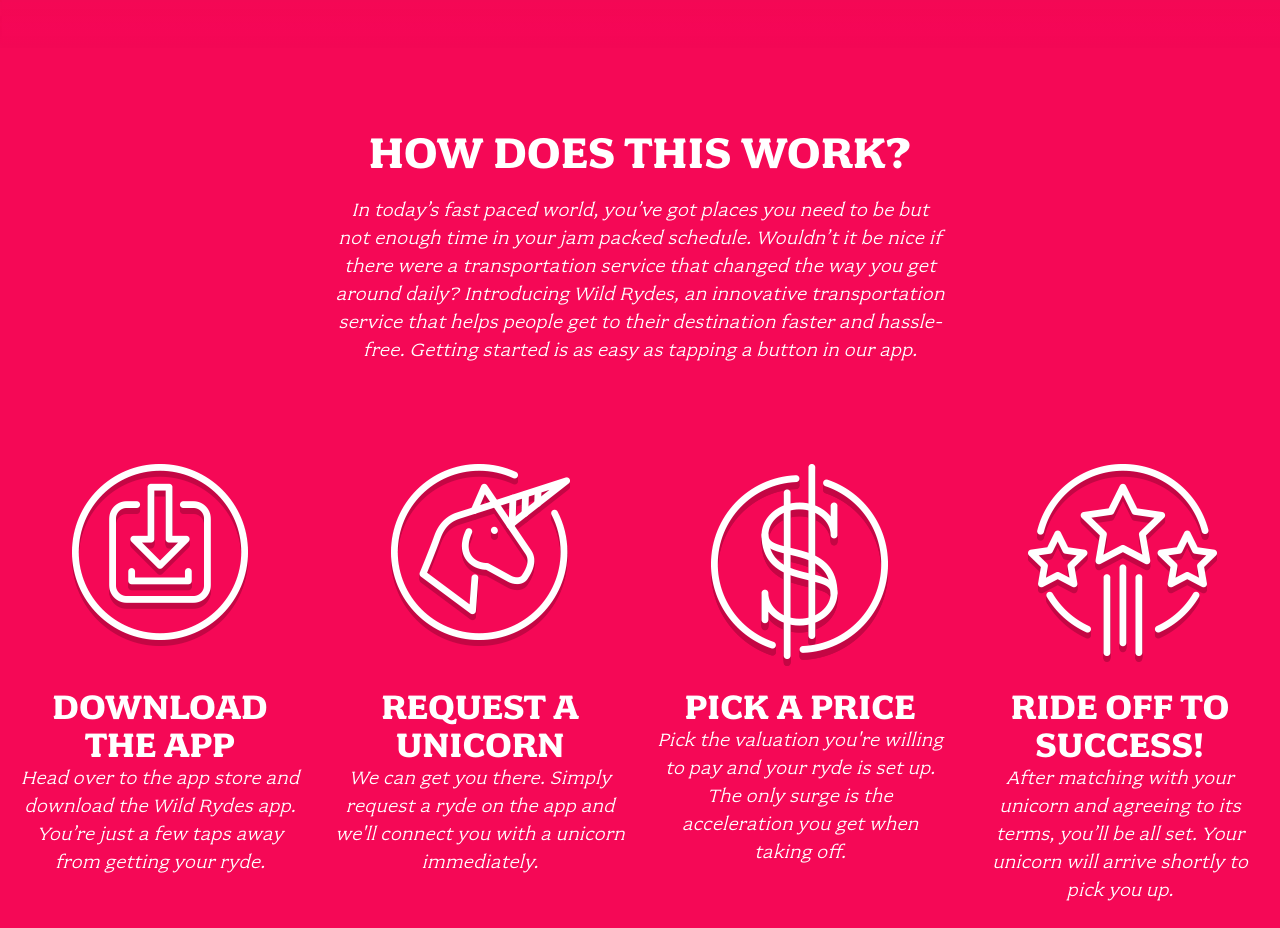
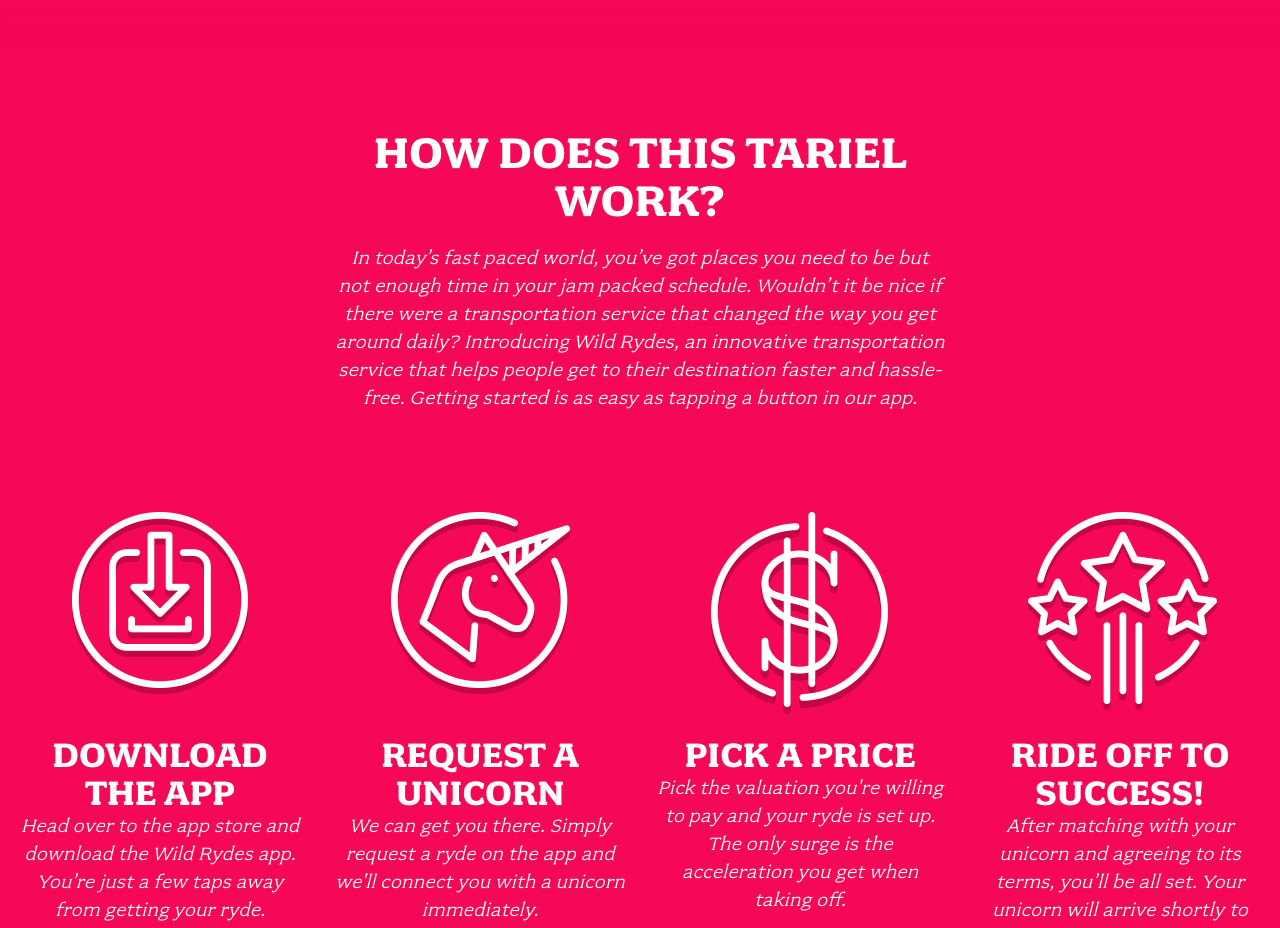
Before and after one commit to Adilet25/awstar, a plain HTML site: page index.html in a window 1280 px wide. Shown: the part 900-1828 px from the top of the page. Drawn offline with Linux system fonts and the light colour scheme.

Commit message:
Update index.html

```diff
--- a/index.html
+++ b/index.html
@@ -30,7 +30,7 @@
 
   <section class="home-about">
     <div class="row column large-9 xlarge-6 xxlarge-4">
-      <h2 class="section-title">How Does This Work?</h2>
+      <h2 class="section-title">How Does This Tariel Work?</h2>
       <p class="content">
         In today’s fast paced world, you’ve got places you need to be but not enough time in your jam packed schedule. Wouldn’t it be nice if there were a transportation service that changed the way you get around daily? Introducing Wild Rydes, an innovative transportation service that helps people get to their destination faster and hassle-free. Getting started is as easy as tapping a button in our app.
       </p>
```
